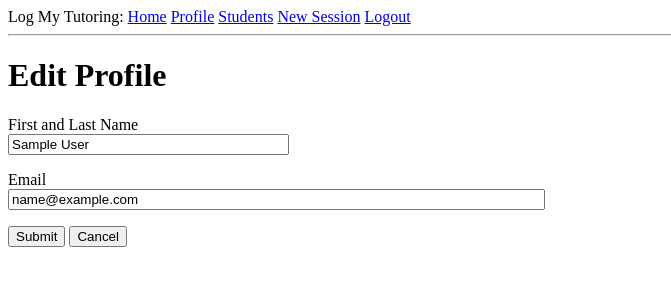
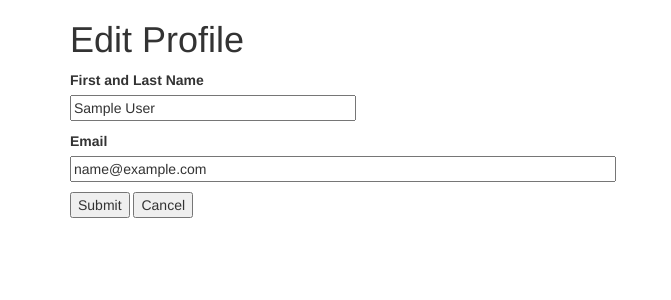
Before and after one commit to BrianBChoi/logmytutoring, a Flask app: page /edit-profile in a window 1280 px wide. Shown: the top 300 px of the page, without its empty margins (0-671 px from the left). Run offline with Flask 2, Linux system fonts and the light colour scheme; the visitor is signed in with stand-in values (Sample User, id 1); data comes from the database, SQL or seed files in the repository; parts of the project's set-up code (start-up, migrations or seed data) failed here and were passed over; some libraries are stand-ins or nearby versions.

Commit message:
Extend bootstrap/base.html in base.html

```diff
--- a/app/templates/base.html
+++ b/app/templates/base.html
@@ -1,34 +1,20 @@
-<html>
-    <head>
-        {% if title %}
-        <title>{{ title }} - Log My Tutoring</title>
-        {% else %}
-        <title>Log My Tutoring</title>
-        {% endif %}
-    </head>
-    <body>
-        <div>
-            Log My Tutoring:
-            <a href="{{ url_for('index') }}">Home</a>
-            {% if current_user.is_anonymous %}
-            <a href="{{ url_for('login') }}">Login</a>
-            {% else %}
-            <a href="{{ url_for('profile') }}">Profile</a>
-            <a href="{{ url_for('students') }}">Students</a>
-            <a href="{{ url_for('new_session')}}">New Session</a>
-            <a href="{{ url_for('logout') }}">Logout</a>
-            {% endif %}
-        </div>
-        <hr>
+{% extends 'bootstrap/base.html' %}
+
+{% block title %}
+    {% if title %}{{ title }} - Log My Tutoring{% else %}Log My Tutoring{% endif %}
+{% endblock %}
+
+{% block content %}
+    <div class="container">
         {% with messages = get_flashed_messages() %}
         {% if messages %}
-        <ul>
             {% for message in messages %}
-            <li>{{ message }}</li>
+            <div class="alert alert-info" role="alert">{{ message }}</div>
             {% endfor %}
-        </ul>
         {% endif %}
         {% endwith %}
+
+        {# application content needs to be provided in the app_content block #}
         {% block app_content %}{% endblock %}
-    </body>
-</html>
+    </div>
+{% endblock %}
```
